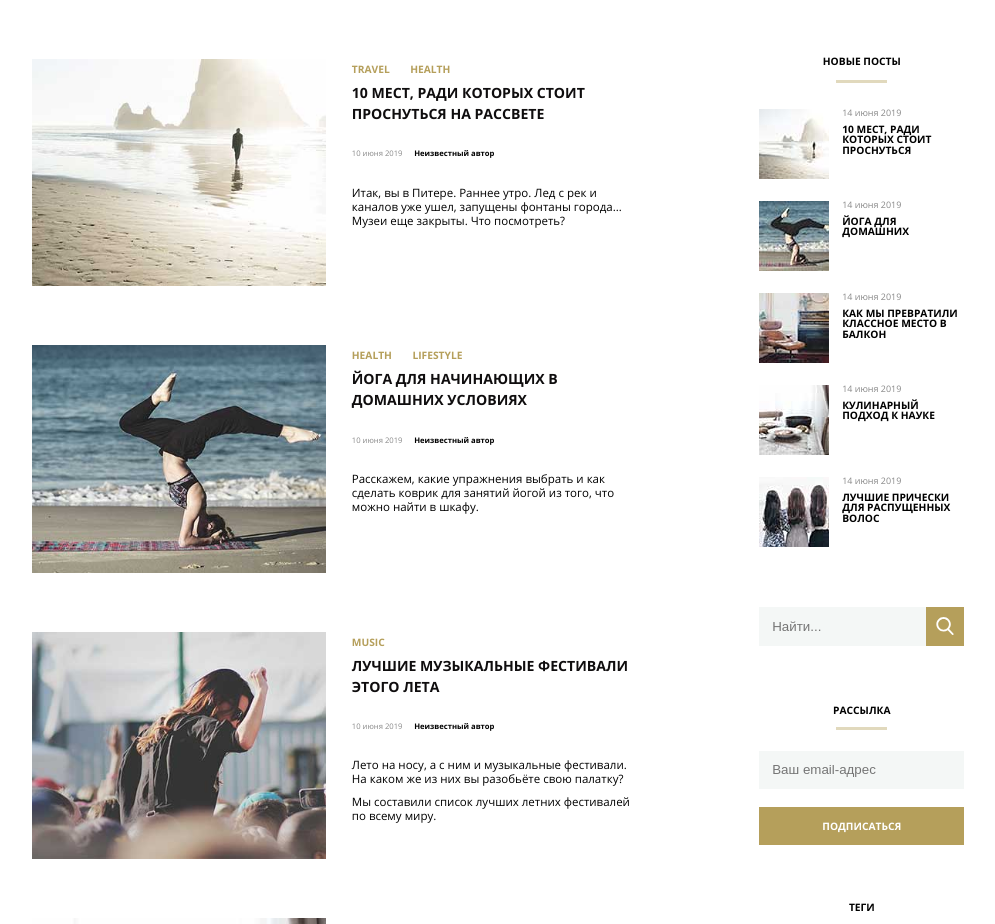
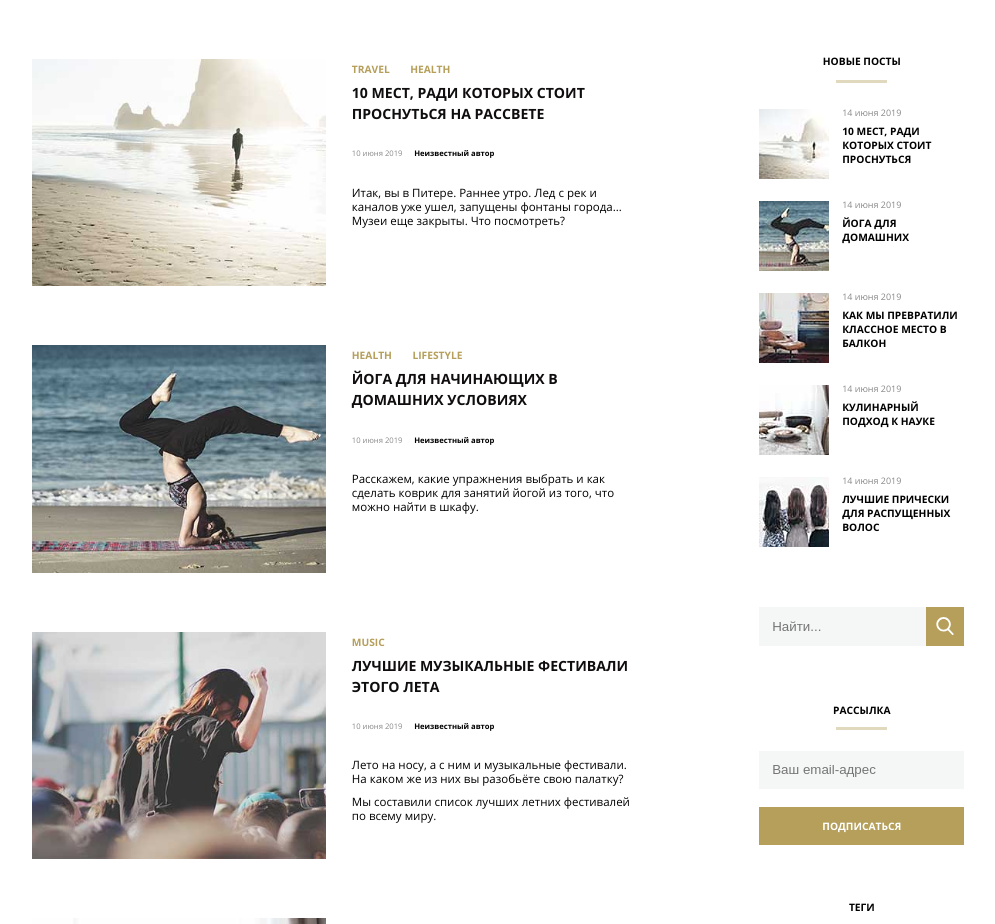
Before and after one commit to AlexRemar/my-diplome, a plain HTML site: page index.html in a window 1280 px wide. Shown: the part 820-1744 px from the top of the page, without its empty margins (142-1137 px from the left). Drawn offline with Linux system fonts and the light colour scheme; files whose address does not match are found by name.

Commit message:
Add files via upload

```diff
--- a/CSS/style.css
+++ b/CSS/style.css
@@ -382,7 +382,7 @@ ul {
   font-size: 0.8vw;
   font-family: OpenSans-B, sans-serif;
   text-decoration: none;
-  line-height: 1em;
+  line-height: 1.1vw;
   text-transform: uppercase;
   margin-top: -3px;
 }
```
